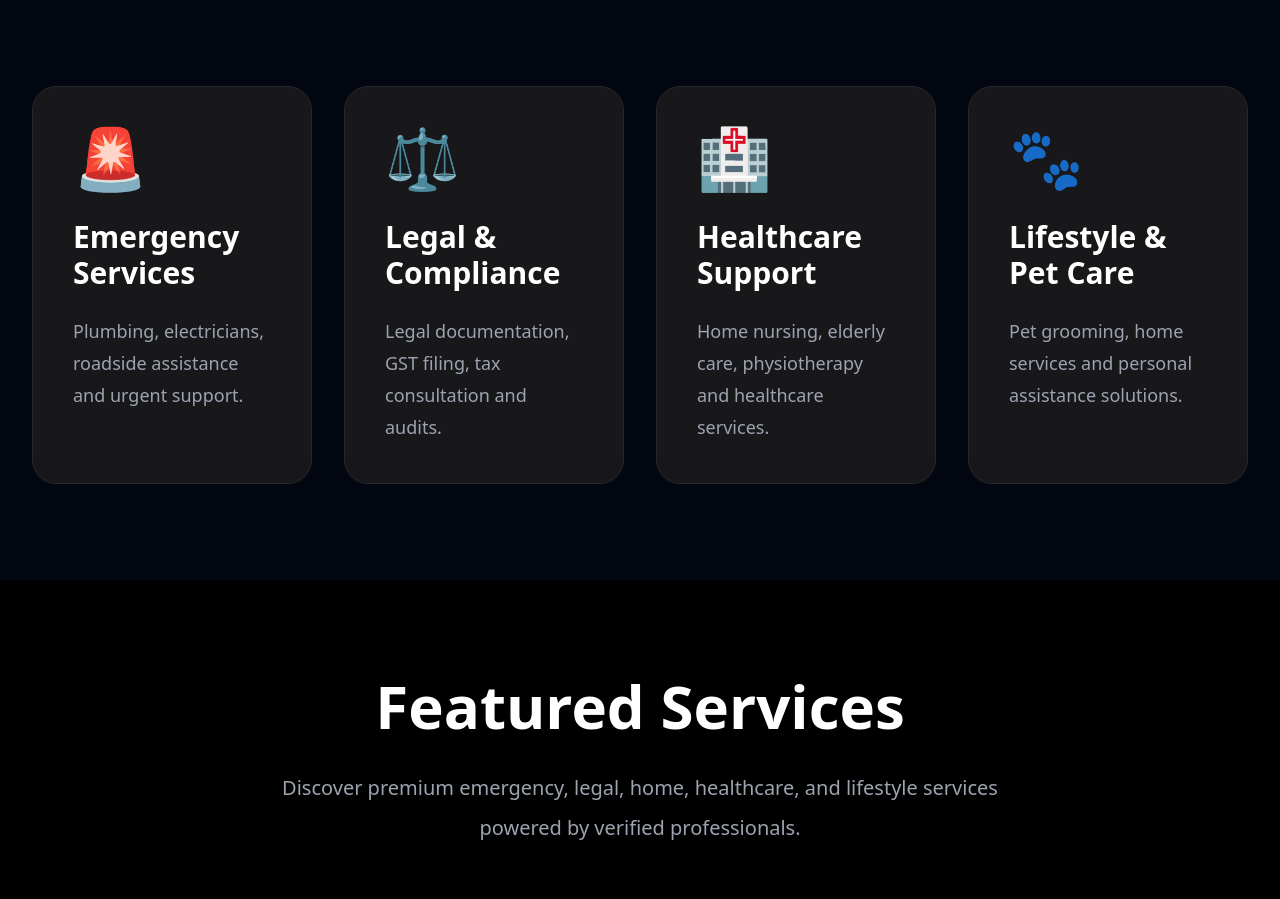
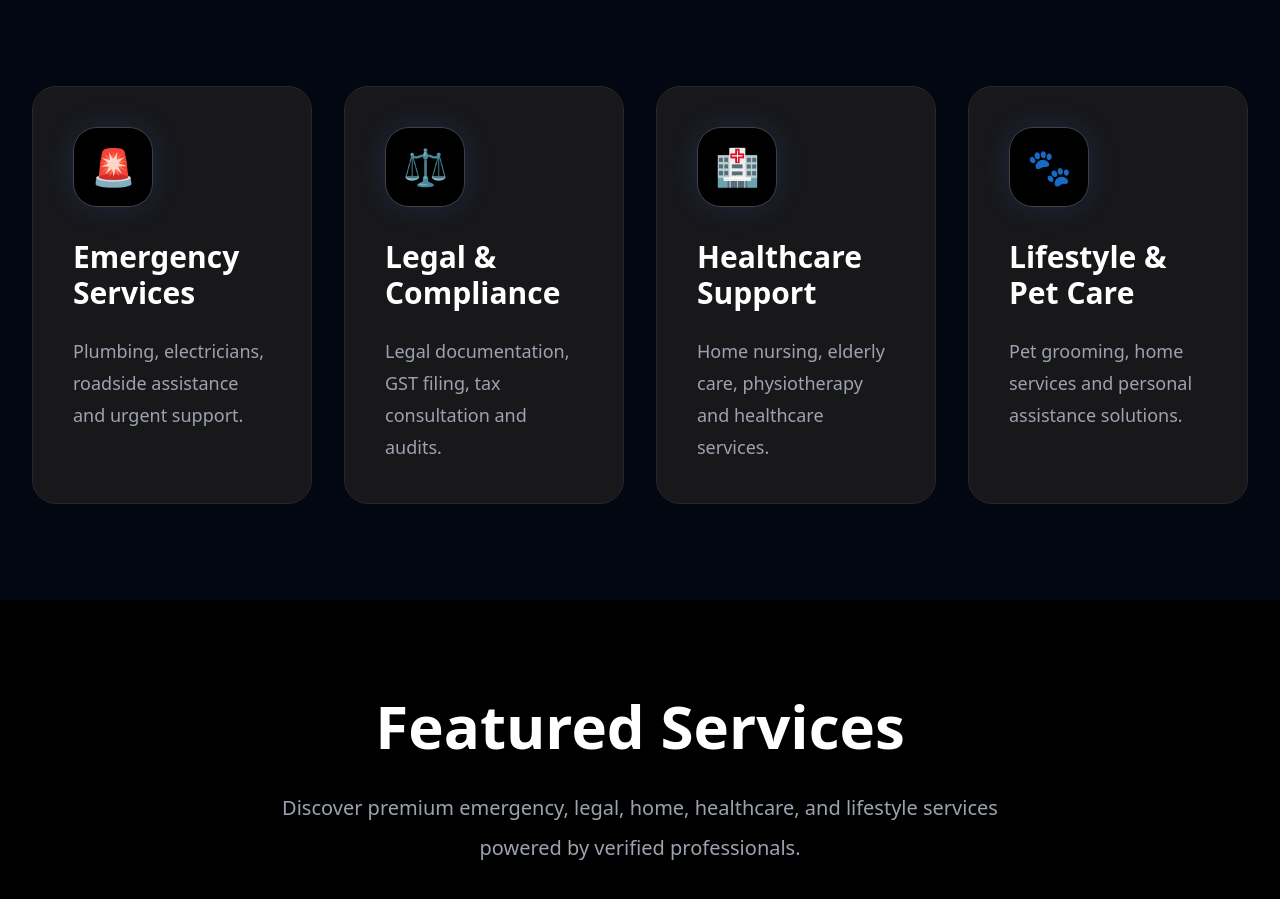
Before and after one commit to service-360/service360-website, a Next.js app: page / in a window 1280 px wide. Shown: the part 1141-2040 px from the top of the page. Built offline with nearby package versions, Linux system fonts and the light colour scheme.

Commit message:
Upgrade premium service category icons

```diff
--- a/app/page.js
+++ b/app/page.js
@@ -281,14 +281,16 @@ ${message}
 
               <div
                 key={category.title}
-                className="bg-zinc-900 border border-zinc-800 rounded-3xl p-10 hover:border-white hover:scale-105 transition duration-300"
+                className="group bg-zinc-900 border border-zinc-800 rounded-3xl p-10 transition duration-500 hover:border-blue-500 hover:scale-105 hover:shadow-[0_0_40px_rgba(59,130,246,0.2)]"
               >
 
-                <div className="text-6xl mb-8">
+                <div className="w-20 h-20 rounded-3xl bg-black border border-zinc-700 flex items-center justify-center text-4xl mb-8 shadow-[0_0_30px_rgba(59,130,246,0.15)]">
+
                   {category.icon}
+
                 </div>
 
-                <h3 className="text-3xl font-bold mb-6">
+                <h3 className="text-3xl font-bold mb-6 group-hover:text-blue-400 transition">
                   {category.title}
                 </h3>
 
```
